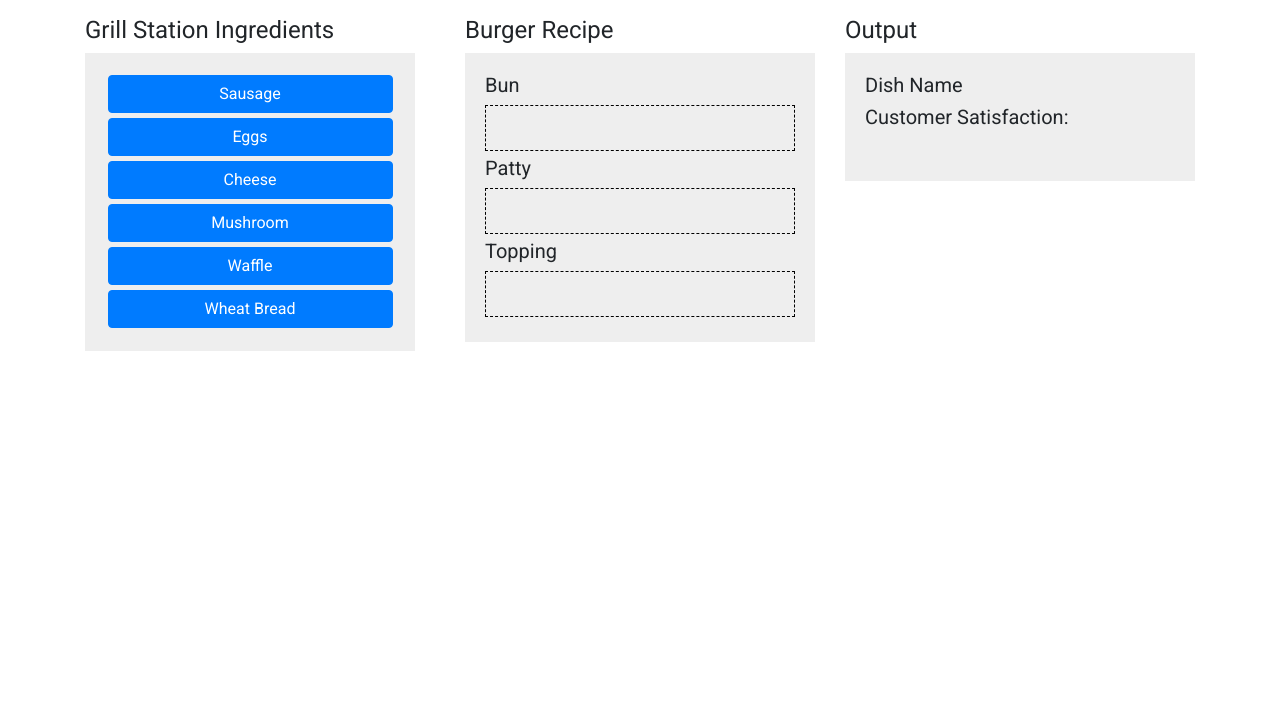
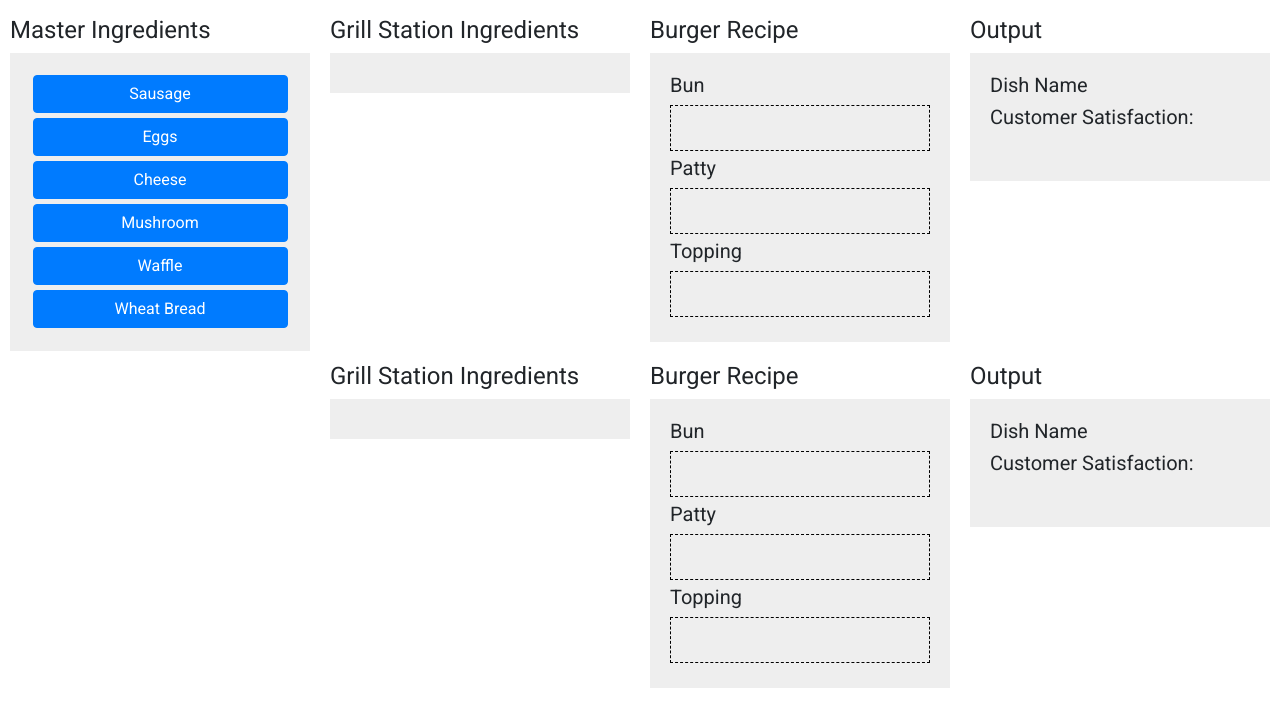
Before and after one commit to RebelScrum2018/SodexoSimulator, a website: page index.html in a window 1280 px wide. Shown: the part 84-800 px from the top of the page. Drawn offline with nearby package versions, Linux system fonts and the light colour scheme.

Commit message:
Restructured the UI to allow for more stations

```diff
--- a/index.html
+++ b/index.html
@@ -16,11 +16,11 @@
             <span>Simulator</span>
         </div>
     </nav>
-    <div class="content container">
-        <div class="row">
-            <div class="col-4">
-                <h4>Grill Station Ingredients</h4>
-                <div class="master-ingredients" ondrop="drop(event)" ondragover="allowDrop(event)">
+    <div class="content">
+
+        <div class="master-ingredients">
+            <h4>Master Ingredients</h4>
+            <div class="ingredients" ondrop="drop(event)" ondragover="allowDrop(event)">
                 <button id="ingredient1" draggable="true" ondragstart="drag(event)" type="button" class="btn btn-primary">Sausage</button>
                 <button id="ingredient2" draggable="true" ondragstart="drag(event)" type="button" class="btn btn-primary">Eggs</button>
                 <button id="ingredient3" draggable="true" ondragstart="drag(event)" type="button" class="btn btn-primary">Cheese</button>
@@ -29,7 +29,16 @@
                 <button id="ingredient6" draggable="true" ondragstart="drag(event)" type="button" class="btn btn-primary">Wheat Bread</button>
             </div>
         </div>
-            <div class="col-4">
+
+
+        <div class="stations">
+            <div class="station">
+                <div class="station-content">
+                    <h4>Grill Station Ingredients</h4>
+                    <div class="ingredients" ondrop="drop(event)" ondragover="allowDrop(event)">
+                    </div>
+                </div>
+                <div class="station-content">
                     <h4>Burger Recipe</h4>
                     <div class="recipe-container">
                         <h5>Bun</h5>
@@ -40,7 +49,7 @@
                         <div id="part3" class="recipe-ingredient" ondrop="drop(event)" ondragover="allowDrop(event)"></div>
                     </div>
                 </div>
-            <div class="col-4">
+                <div class="station-content">
                     <h4>Output</h4>
                     <div class="recipe-container">
                         <h5 id="dishName">Dish Name</h5>
@@ -48,6 +57,35 @@
                         <h5 id="healthy"></h5>
                         <h5 id="sick"></h5>
                         <h5 id="dead"> </h5>
+                    </div>
+                </div>
+            </div>
+            <div class="station">
+                <div class="station-content">
+                    <h4>Grill Station Ingredients</h4>
+                    <div class="ingredients" ondrop="drop(event)" ondragover="allowDrop(event)">
+                    </div>
+                </div>
+                <div class="station-content">
+                    <h4>Burger Recipe</h4>
+                    <div class="recipe-container">
+                        <h5>Bun</h5>
+                        <div id="part1" class="recipe-ingredient" ondrop="drop(event)" ondragover="allowDrop(event)"></div>
+                        <h5>Patty</h5>
+                        <div id="part2" class="recipe-ingredient" ondrop="drop(event)" ondragover="allowDrop(event)"></div>
+                        <h5>Topping</h5>
+                        <div id="part3" class="recipe-ingredient" ondrop="drop(event)" ondragover="allowDrop(event)"></div>
+                    </div>
+                </div>
+                <div class="station-content">
+                    <h4>Output</h4>
+                    <div class="recipe-container">
+                        <h5 id="dishName">Dish Name</h5>
+                        <h5 id="rating">Customer Satisfaction:</h5>
+                        <h5 id="healthy"></h5>
+                        <h5 id="sick"></h5>
+                        <h5 id="dead"> </h5>
+                    </div>
                 </div>
             </div>
         </div>
--- a/resources/scss/app.scss
+++ b/resources/scss/app.scss
@@ -28,13 +28,35 @@ nav {
 
 .content {
     margin-top: 20px;
+    display: flex;
 
-    div[class*=-ingredients] {
+    .stations {
+        flex: 1;
+
+        .station {
+            display: flex;
+            justify-content: flex-start;
+            margin-bottom: 20px;
+
+            .station-content {
+                flex: 1;
+                max-width: 300px;
+                margin: 0px 10px;
+            }
+        }
+
+    }
+
+    .master-ingredients {
+        width: 300px;
+        margin: 0px 10px;
+    }
+
+    .ingredients {
         display: flex;
         flex-direction: column;
         background-color: #eee;
         padding: 20px;
-        margin-right: 20px;
     }
 
     .recipe-container {
```
Also changed, not shown: css/app.css. Lines whose indentation alone changed are shown as unchanged.
